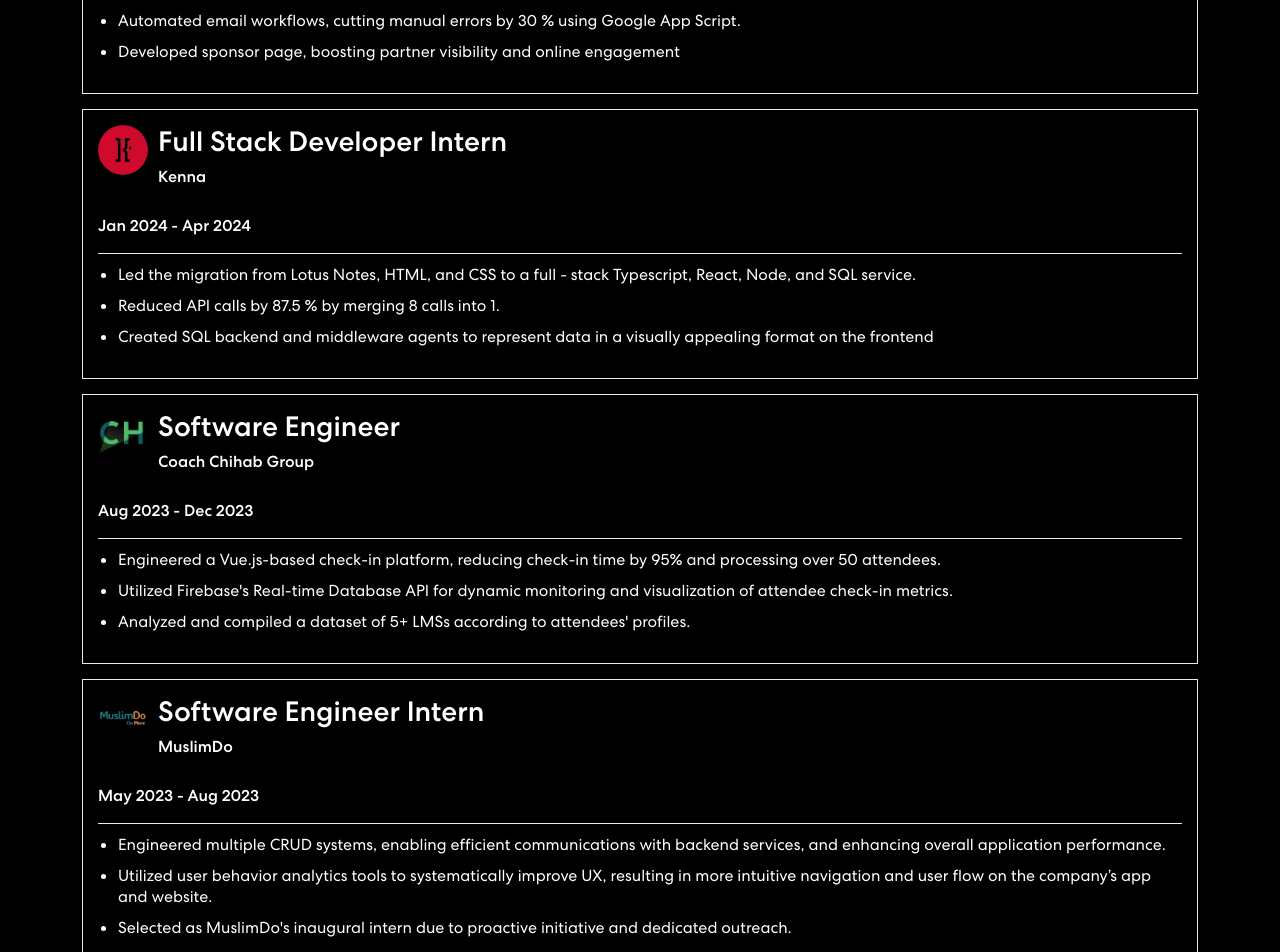
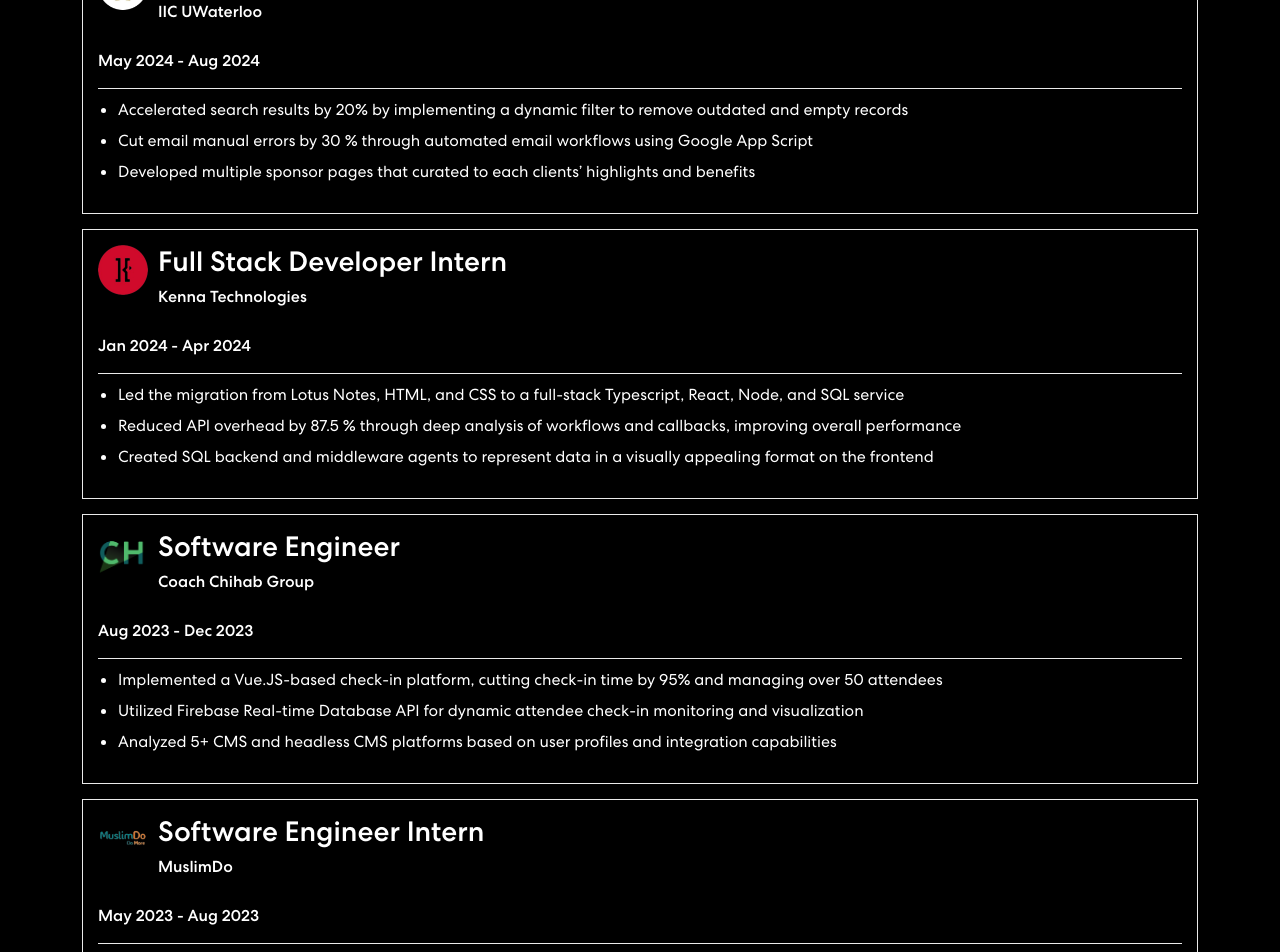
Before and after one commit to Ossama-E/portfolio, a React (Create React App) app: page / in a window 1280 px wide. Shown: the part 1300-2252 px from the top of the page. Built offline with nearby package versions, Linux system fonts and the light colour scheme.

Commit message:
📝 Update resume: fix padding 🧩, tweak job experience details 💼

```diff
--- a/src/App.css
+++ b/src/App.css
@@ -419,7 +419,7 @@ nav.navbar .navbar-toggler[aria-expanded="true"] .navbar-toggler-icon {
 
 /************ Projects CSS ************/
 .project {
-   padding: 80px 0;
+   padding: 200px 0;
    position: relative;
    background-color: black;
 }
--- a/src/components/ProjectCard.js
+++ b/src/components/ProjectCard.js
@@ -15,7 +15,7 @@ export const ProjectCard = ({ title, description, imgUrl, projectUrl }) => {
                   rel="noopener noreferrer"
                   href={projectUrl}
                >
-                  <h6>Check It Out</h6>
+                  <h6 style={projectUrl ? { display: "body" } : { display: "none" }}>Check It Out</h6>
                </a>
             </div>
          </div>
--- a/src/components/Tabs.js
+++ b/src/components/Tabs.js
@@ -7,6 +7,7 @@ import NeighBoard from "../assets/img/NeighBoard.png"
 import LCHints from "../assets/img/LCHints.png"
 import FundFlow from "../assets/img/FundFlow.png"
 import Sortify from "../assets/img/SortifyAI.png"
+import Chess from "../assets/img/chess.png"
 import MD from "../assets/img/MD2.png"
 import Kenna from "../assets/img/Kenna.png"
 import IIC from "../assets/img/IICUwaterloo.png"
@@ -18,10 +19,16 @@ import Wlu from "../assets/img/wlu.png"
 export const Info = () => {
    const projects = [
       {
-         title: "NeighBoard",
-         description: "A Vue.js-based community platform for sharing neighbourhood activities and reports.",
-         imgUrl: NeighBoard,
-         projectUrl: "https://neighboard.netlify.app/#/",
+         title: "Chess",
+         description: "A a full chess game in C++ using advanced OOP, implemented features like checkmate, castling, and more.",
+         imgUrl: Chess,
+         // projectUrl: "https://neighboard.netlify.app/#/",
+      },
+      {
+         title: "Sortify.AI",
+         description: "An ML-powered app for real-time waste sorting, featured at UTM's 2023 DeerHacks Hackathon.",
+         imgUrl: Sortify,
+         projectUrl: "test.com",
       },
       {
          title: "LCHints",
@@ -30,17 +37,18 @@ export const Info = () => {
          projectUrl: "https://lchints-web.herokuapp.com/",
       },
       {
+         title: "NeighBoard",
+         description: "A Vue.js-based community platform for sharing neighbourhood activities and reports.",
+         imgUrl: NeighBoard,
+         projectUrl: "https://neighboard.netlify.app/#/",
+      },
+      {
          title: "FundFlow",
          description: "An efficient web-based banking app for real-time account management and transactions.",
          imgUrl: FundFlow,
          projectUrl: "https://ossama-e.github.io/FundFlow/index.html",
-      },
-      {
-         title: "Sortify.AI",
-         description: "An ML-powered app for real-time waste sorting, featured at UTM's 2023 DeerHacks Hackathon.",
-         imgUrl: Sortify,
-         projectUrl: "test.com",
-      },
+      }
+
    ]
    const experience = [
       {
@@ -48,19 +56,21 @@ export const Info = () => {
          jobTitle: "Software Engineer",
          companyLogo: IIC,
          jobDescription: [
-            'Accelerated search results by 20 % by implementing a dynamic filter to remove outdated and empty records.', 'Automated email workflows, cutting manual errors by 30 % using Google App Script.',
-            'Developed sponsor page, boosting partner visibility and online engagement'
+            'Accelerated search results by 20% by implementing a dynamic filter to remove outdated and empty records',
+            'Cut email manual errors by 30 % through automated email workflows using Google App Script',
+            'Developed multiple sponsor pages that curated to each clients’ highlights and benefits'
          ],
          fromDate: "May 2024",
          toDate: "Aug 2024",
       },
       {
-         companyName: "Kenna",
+         companyName: "Kenna Technologies",
          jobTitle: "Full Stack Developer Intern",
          companyLogo: Kenna,
          jobDescription: [
-            'Led the migration from Lotus Notes, HTML, and CSS to a full - stack Typescript, React, Node, and SQL service.',
-            'Reduced API calls by 87.5 % by merging 8 calls into 1.', ' Created SQL backend and middleware agents to represent data in a visually appealing format on the frontend',
+            'Led the migration from Lotus Notes, HTML, and CSS to a full-stack Typescript, React, Node, and SQL service',
+            'Reduced API overhead by 87.5 % through deep analysis of workflows and callbacks, improving overall performance',
+            'Created SQL backend and middleware agents to represent data in a visually appealing format on the frontend',
          ],
          fromDate: "Jan 2024",
          toDate: "Apr 2024",
@@ -70,9 +80,9 @@ export const Info = () => {
          jobTitle: "Software Engineer",
          companyLogo: CCG,
          jobDescription: [
-            `Engineered a Vue.js-based check-in platform, reducing check-in time by 95% and processing over 50 attendees.`,
-            `Utilized Firebase's Real-time Database API for dynamic monitoring and visualization of attendee check-in metrics.`,
-            `Analyzed and compiled a dataset of 5+ LMSs according to attendees' profiles.`,
+            `Implemented a Vue.JS-based check-in platform, cutting check-in time by 95% and managing over 50 attendees`,
+            `Utilized Firebase Real-time Database API for dynamic attendee check-in monitoring and visualization`,
+            `Analyzed 5+ CMS and headless CMS platforms based on user profiles and integration capabilities`,
          ],
          fromDate: "Aug 2023",
          toDate: "Dec 2023",
@@ -82,9 +92,8 @@ export const Info = () => {
          jobTitle: "Software Engineer Intern",
          companyLogo: MD,
          jobDescription: [
-            `Engineered multiple CRUD systems, enabling efficient communications with backend services, and enhancing overall application performance.`,
-            `Utilized user behavior analytics tools to systematically improve UX, resulting in more intuitive navigation and user flow on the company’s app and website.`,
-            `Selected as MuslimDo's inaugural intern due to proactive initiative and dedicated outreach.`,
+            `Reduced API overhead by 34% through payload size reduction and lazy loading implementation`,
+            `Cut drop-off rates by 12% by streamlining the signup and data collection process`,
          ],
          fromDate: "May 2023",
          toDate: "Aug 2023",
@@ -110,7 +119,7 @@ export const Info = () => {
          fromDate: "Sep 2022",
          toDate: "Present",
          schoolLogo: Uw,
-         relevantCourses: ["Algorithm Design and Data Abstraction", "Tools and Techniques for Software Development", "Object-Oriented Software Development"],
+         relevantCourses: ["Algorithm Design and Data Abstraction", "Object-Oriented Software Development", "Intro to Optimization", "Data Structures and Data Management"],
       },
       {
          name: "Wilfrid Lauirer University",
@@ -118,7 +127,7 @@ export const Info = () => {
          fromDate: "Sep 2022",
          toDate: "Present",
          schoolLogo: Wlu,
-         relevantCourses: [],
+         relevantCourses: ["Call me a BUSINESS man"],
       },
    ]
 
@@ -134,7 +143,7 @@ export const Info = () => {
                            <Nav.Link eventKey="first">Experience</Nav.Link>
                         </Nav.Item>
                         <Nav.Item>
-                           <Nav.Link eventKey="second">Projects</Nav.Link>
+                           <Nav.Link eventKey="second">Some Projects</Nav.Link>
                         </Nav.Item>
                         <Nav.Item>
                            <Nav.Link eventKey="third">Education</Nav.Link>
```
Also changed, not shown: src/assets/img/chess.png (added), 1 other file (tests, documents, lock files or other folders).
